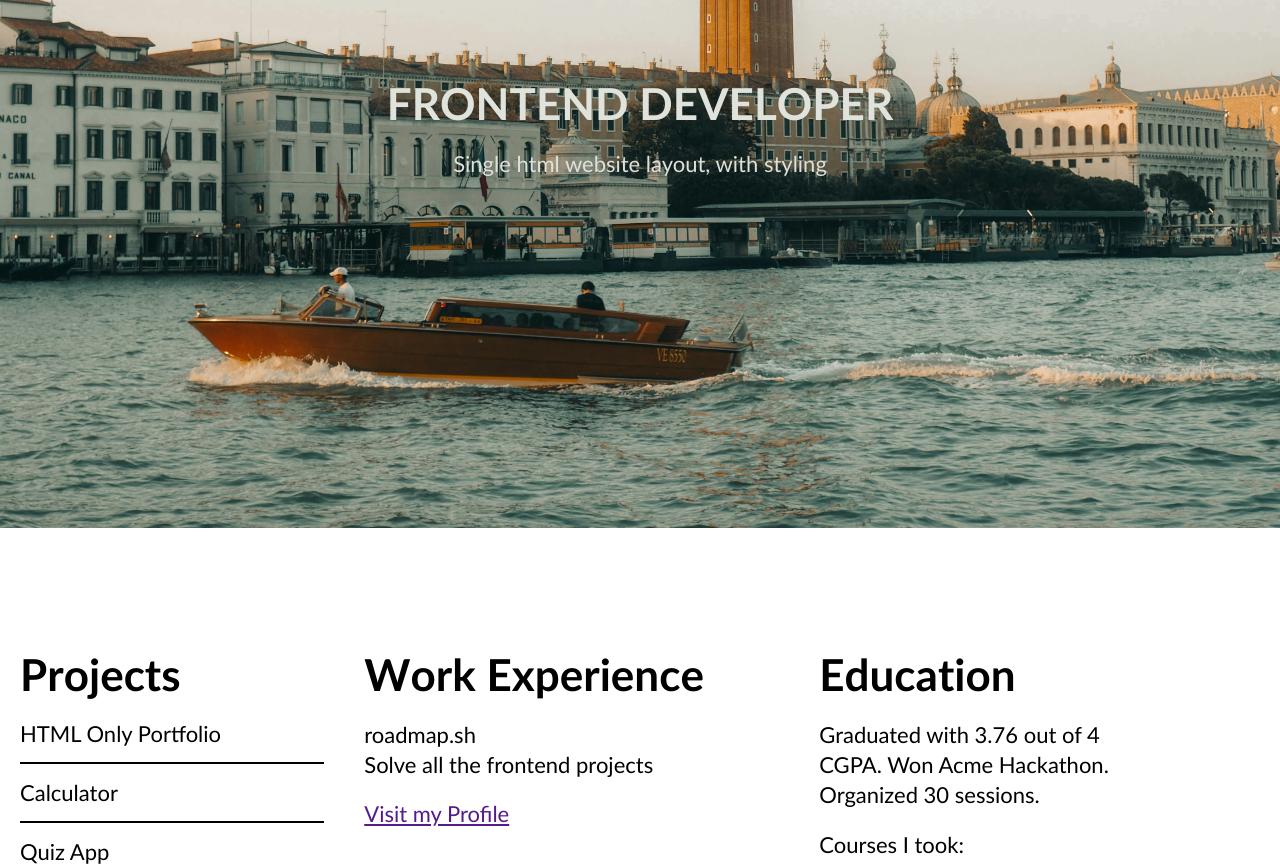
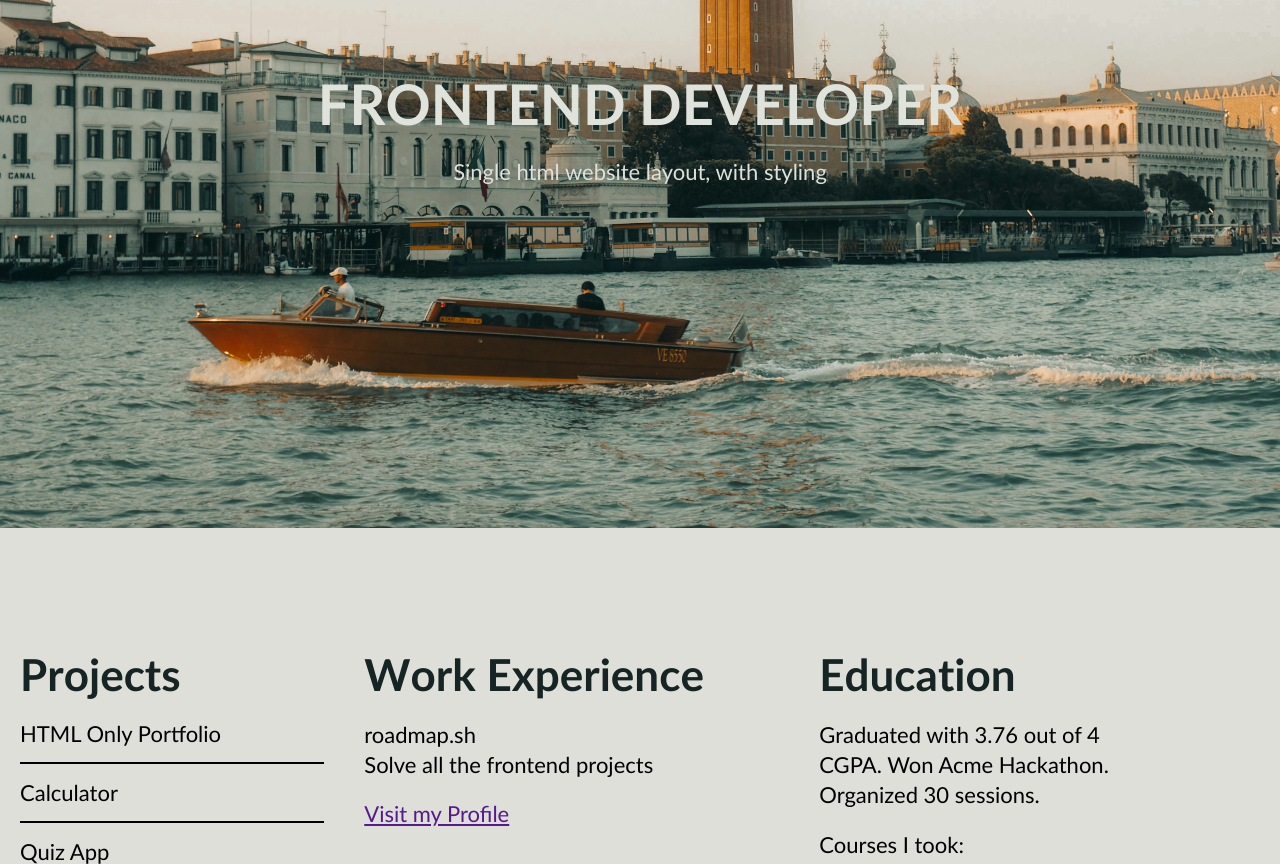
Before and after one commit to maxxNcode/project01, a website: page index.html in a window 1280 px wide. Shown: the part 272-1136 px from the top of the page. Drawn offline with nearby package versions, Linux system fonts and the light colour scheme.

Commit message:
fixed some styling

```diff
--- a/index.html
+++ b/index.html
@@ -22,6 +22,7 @@
         .header-text{
             font-size: 44px;
             font-family: 'Gill Sans', 'Gill Sans MT', Calibri, 'Trebuchet MS', sans-serif;
+            color: #162424;
         }
         p{
             line-height: 30px;
@@ -104,6 +105,7 @@
             /* scroll-snap-align: start; */
             height: 100vh;
             width: 100%;
+            background-color: #dedfd9;
         }
         .pwe-holder{
             display: flex;
@@ -204,7 +206,7 @@
 
     <main>
         <section class="hero-section" id="hero-section">
-            <h1 class="header-text" style="color: #e0e3dc; ">FRONTEND DEVELOPER</h1>
+            <h1 style="color: #e0e3dc; font-size: 56px;">FRONTEND DEVELOPER</h1>
             <p>Single html website layout, with styling</p>
         </section>
 
```
